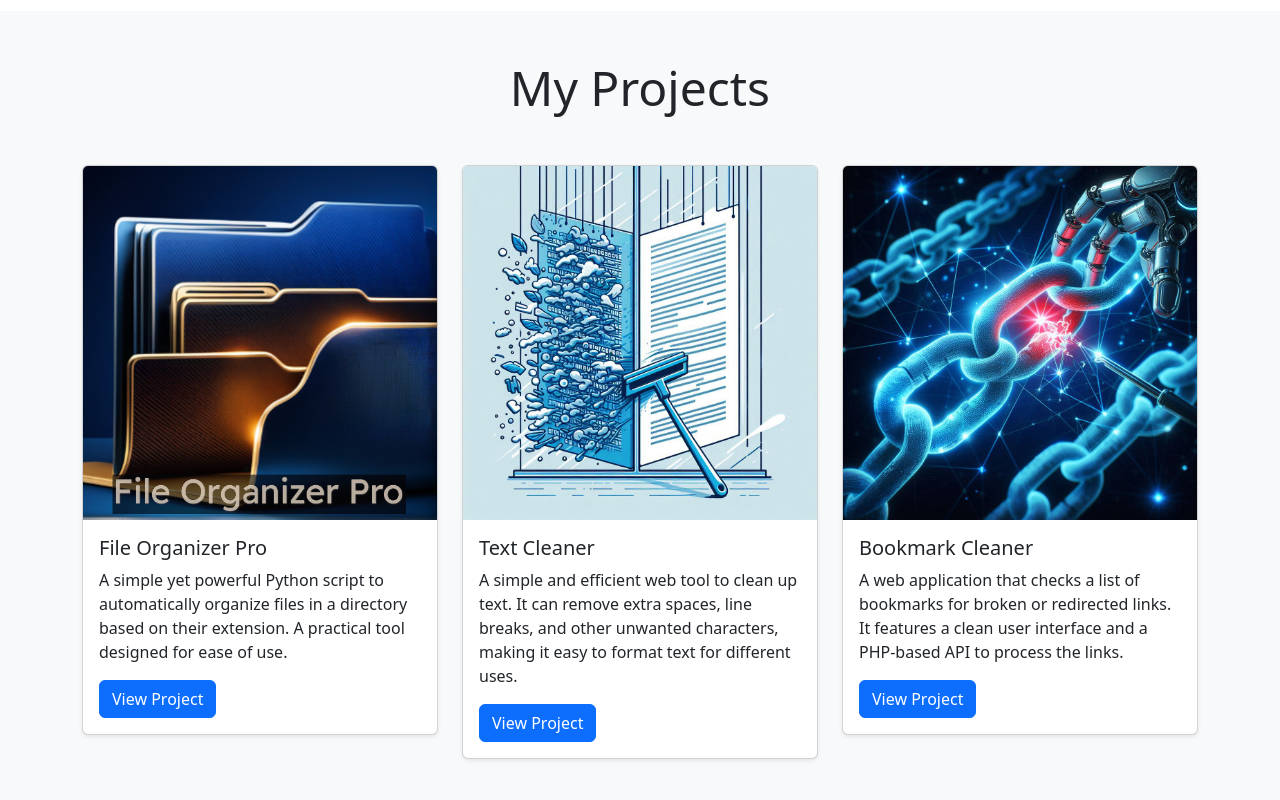
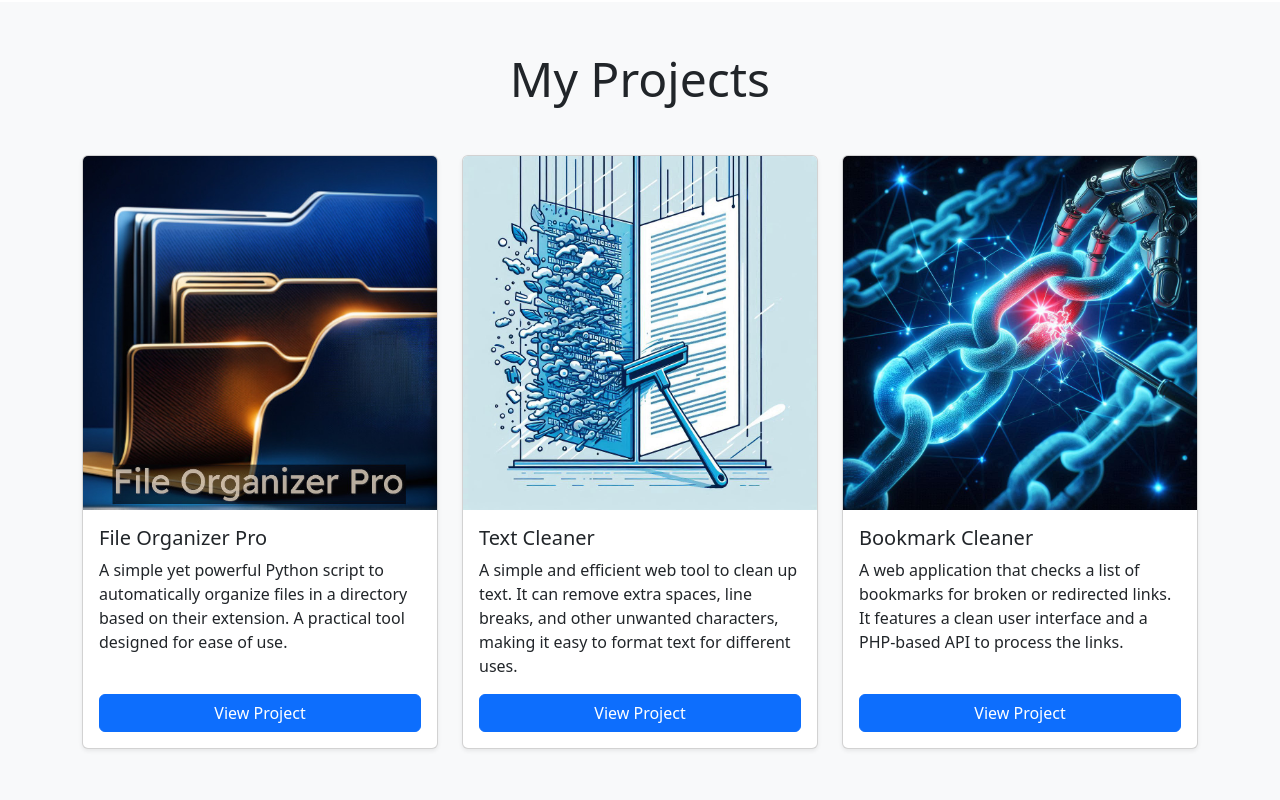
Before and after one commit to odsantos/odsantos.github.io, a Next.js app: page / in a window 1280 px wide. Shown: the part 810-1610 px from the top of the page. Built offline with nearby package versions, Linux system fonts and the light colour scheme.

Commit message:
feat: Further refine layout, image size, and form height

```diff
--- a/src/app/page.js
+++ b/src/app/page.js
@@ -37,7 +37,7 @@ export default function Home() {
               </p>
             </div>
             <div className="col-lg-6 d-flex align-items-center justify-content-center">
-              <div style={{ maxWidth: '300px' }}>
+              <div style={{ maxWidth: '250px' }}>
                 <img
                   src="/profile-photo.jpg"
                   alt="Osvaldo Santos"
@@ -53,58 +53,58 @@ export default function Home() {
       <div id="projects" className="py-5 bg-light">
         <Container>
           <h2 className="display-5 text-center mb-5">My Projects</h2>
-          <div className="row">
-            <div className="col-md-4">
-              <div className="card mb-4 shadow-sm">
+          <div className="row align-items-stretch">
+            <div className="col-md-4 d-flex">
+              <div className="card mb-4 shadow-sm d-flex flex-column">
                 <img
                   src="/file-organizer-pro.jpg"
                   alt="File Organizer Pro"
                   className="card-img-top"
                 />
-                <div className="card-body">
+                <div className="card-body d-flex flex-column justify-content-between">
                   <h5 className="card-title">File Organizer Pro</h5>
                   <p className="card-text">
                     A simple yet powerful Python script to automatically organize files in a directory based on their extension. A practical tool designed for ease of use.
                   </p>
-                  <a href="https://odsantos.github.io/file-organizer-script" target="_blank" rel="noopener noreferrer" className="btn btn-primary">
+                  <a href="https://odsantos.github.io/file-organizer-script" target="_blank" rel="noopener noreferrer" className="btn btn-primary mt-auto">
                     View Project
                   </a>
                 </div>
               </div>
             </div>
-            <div className="col-md-4">
-              <div className="card mb-4 shadow-sm">
+            <div className="col-md-4 d-flex">
+              <div className="card mb-4 shadow-sm d-flex flex-column">
                 <img
                   src="/text-cleaner.jpeg"
                   alt="Text Cleaner"
                   className="card-img-top"
                 />
-                <div className="card-body">
+                <div className="card-body d-flex flex-column justify-content-between">
                   <h5 className="card-title">Text Cleaner</h5>
                   <p className="card-text">
                     A simple and efficient web tool to clean up text. It can remove extra spaces, line breaks, and other unwanted characters, making it easy to format text for different uses.
                   </p>
                   <a href="https://odsantos.github.io/text-cleaner/" target=
-     "_blank" rel="noopener noreferrer" className="btn btn-primary">
+     "_blank" rel="noopener noreferrer" className="btn btn-primary mt-auto">
                     View Project
                   </a>
                 </div>
               </div>
             </div>
-            <div className="col-md-4">
-              <div className="card mb-4 shadow-sm">
+            <div className="col-md-4 d-flex">
+              <div className="card mb-4 shadow-sm d-flex flex-column">
                 <img
                   src="/bookmark-cleaner.jpeg"
                   alt="Bookmark Cleaner"
                   className="card-img-top"
                 />
-                <div className="card-body">
+                <div className="card-body d-flex flex-column justify-content-between">
                   <h5 className="card-title">Bookmark Cleaner</h5>
                   <p className="card-text">
                     A web application that checks a list of bookmarks for broken
                     or redirected links. It features a clean user interface and a PHP-based API to process the links.
                   </p>
-                  <a href="https://bookmark-cleaner.netlify.app/" target="_blank" rel="noopener noreferrer" className="btn btn-primary">
+                  <a href="https://bookmark-cleaner.netlify.app/" target="_blank" rel="noopener noreferrer" className="btn btn-primary mt-auto">
                     View Project
                   </a>
                 </div>
@@ -119,7 +119,7 @@ export default function Home() {
         <Container>
           <div className="row justify-content-center">
             <div className="col-lg-6">
-              <iframe src="https://docs.google.com/forms/d/e/1FAIpQLSc-TAzxFemO5a39d3PDdIRrsqzq50TxJ-bNICVgu9_tXxphSg/viewform?embedded=true" width="640" height="1000" frameborder="0" marginheight="0" marginwidth="0">Loading…</iframe>
+              <iframe src="https://docs.google.com/forms/d/e/1FAIpQLSc-TAzxFemO5a39d3PDdIRrsqzq50TxJ-bNICVgu9_tXxphSg/viewform?embedded=true" width="640" height="850" frameborder="0" marginheight="0" marginwidth="0">Loading…</iframe>
             </div>
           </div>
         </Container>
```
